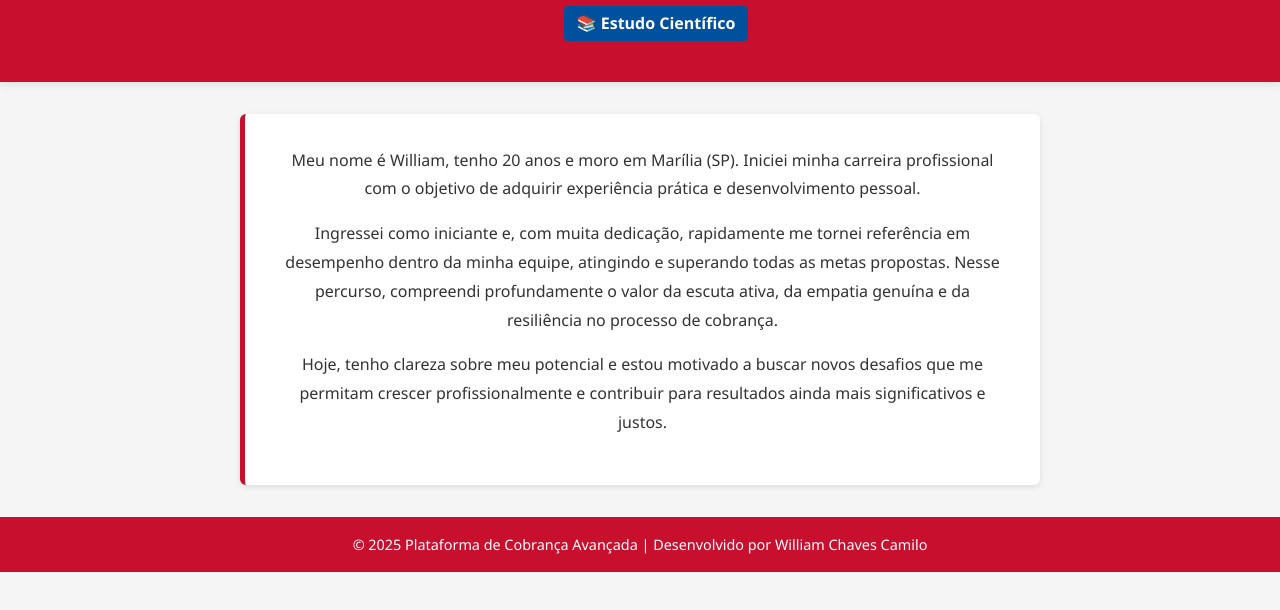
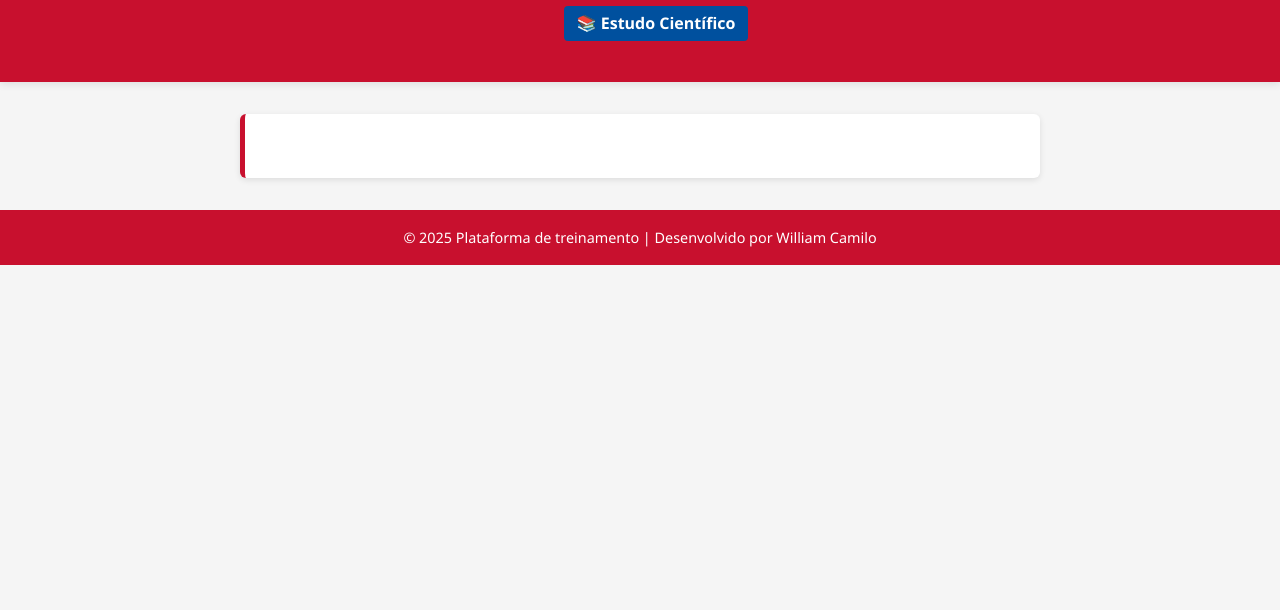
Before and after one commit to Williamcamilll/aprendizado, a plain HTML site: page sobre.html in a window 1280 px wide. Shown: the part 120-730 px from the top of the page. Drawn offline with Linux system fonts and the light colour scheme.

Commit message:
Update sobre.html

```diff
--- a/sobre.html
+++ b/sobre.html
@@ -78,13 +78,11 @@
 </header>
 
 <main>
-  <p>Meu nome é William, tenho 20 anos e moro em Marília (SP). Iniciei minha carreira profissional com o objetivo de adquirir experiência prática e desenvolvimento pessoal.</p>
-  <p>Ingressei como iniciante e, com muita dedicação, rapidamente me tornei referência em desempenho dentro da minha equipe, atingindo e superando todas as metas propostas. Nesse percurso, compreendi profundamente o valor da escuta ativa, da empatia genuína e da resiliência no processo de cobrança.</p>
-  <p>Hoje, tenho clareza sobre meu potencial e estou motivado a buscar novos desafios que me permitam crescer profissionalmente e contribuir para resultados ainda mais significativos e justos.</p>
+
 </main>
 
 <footer>
-  © 2025 Plataforma de Cobrança Avançada | Desenvolvido por William Chaves Camilo
+  © 2025 Plataforma de treinamento | Desenvolvido por William Camilo
 </footer>
 <link rel="stylesheet" href="js/script.js">
 </body>
```
